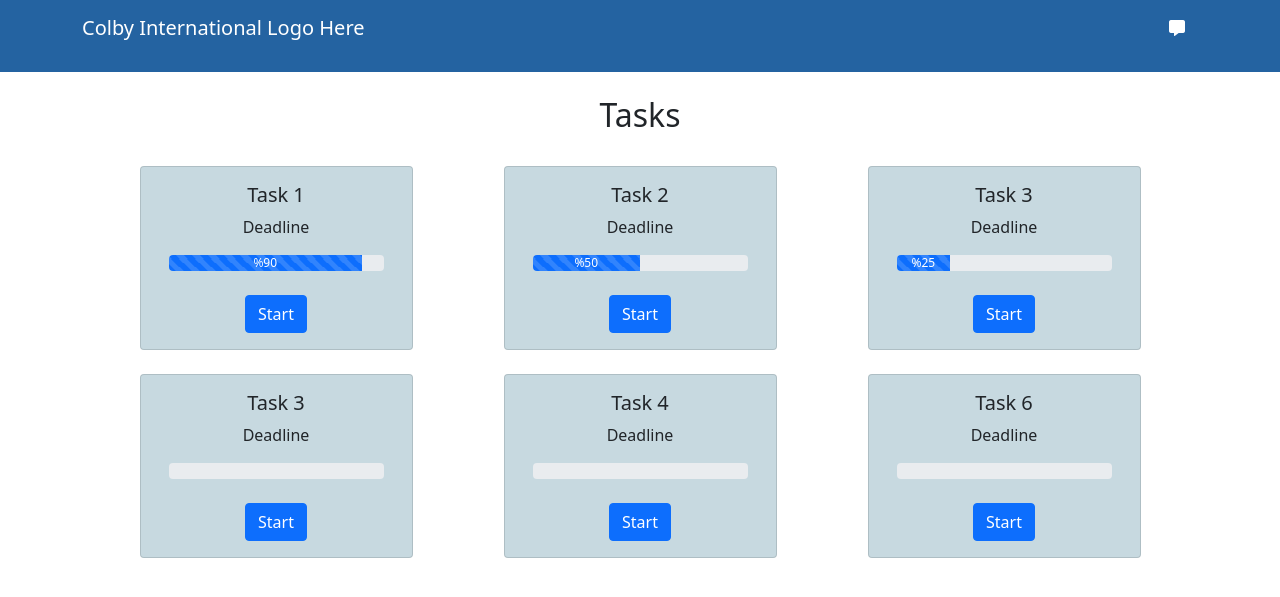
After one commit to atakanerefe/International-Colby-Copy, a Flask app: template templates/task.html in a window 1280 px wide. The commit adds this page. Shown: the top 597 px of the page. Run offline with Flask 3, Linux system fonts and the light colour scheme; the template is opened without the code that fills it, so the values that code supplies are empty.

Commit message:
Task and Sub-Task Pages

```diff
--- a/app.py
+++ b/app.py
@@ -1,4 +1,4 @@
-from flask import Flask, Blueprint, redirect, url_for, session, request, jsonify
+from flask import Flask, Blueprint, redirect, url_for, session, request, jsonify, render_template
 from flask_login import LoginManager
 from flask_oauthlib.client import OAuth
 from models import db, User
@@ -34,7 +34,7 @@ google = oauth.remote_app(
 def index():
     if 'google_token' in session:
         me = google.get('userinfo')
-        return jsonify({'data': me.data})
+        return render_template('subTask.html')
     return 'Hello! Log in with your Google account: <a href="/login">Log in</a>'
 
 @app.route('/login')
@@ -52,17 +52,21 @@ def authorized():
     # Here, 'me.data' contains user information.
     # You can perform registration process using this information if needed.
 
-    return redirect(url_for('index'))
+    return redirect(url_for('subTask'))
 
 @app.route('/logout')
 def logout():
     session.pop('google_token', None)
-    return redirect(url_for('index'))\
+    return redirect(url_for('index'))
 
 @google.tokengetter
 def get_google_oauth_token():
     return session.get('google_token')
 
+@app.route('/subTask')
+def steps():
+    return render_template('subTask.html')
+
 if __name__ == '__main__':
     with app.app_context():
         db.create_all()  # Create tables (if not created)
--- a/templates/bootstrapTemplete.html
+++ b/templates/bootstrapTemplete.html
@@ -12,11 +12,10 @@
 
     <!-- Font Awesome CSS-->
     <link rel="stylesheet" href="https://cdnjs.cloudflare.com/ajax/libs/font-awesome/6.5.2/css/all.min.css">
-    <title>Atakan Erefe</title>
+    <title>Colby International Office Form Helper</title>
 </head>
 
 <body>
-
 
   <script src="https://cdn.jsdelivr.net/npm/bootstrap@5.0.2/dist/js/bootstrap.bundle.min.js"
   integrity="sha384-MrcW6ZMFYlzcLA8Nl+NtUVF0sA7MsXsP1UyJoMp4YLEuNSfAP+JcXn/tWtIaxVXM"
--- /dev/null
+++ b/templates/task.html
@@ -0,0 +1,105 @@
+<!doctype html>
+<html lang="en">
+
+<head>
+    <!-- Required meta tags -->
+    <meta charset="utf-8">
+    <meta name="viewport" content="width=device-width, initial-scale=1">
+
+    <!-- Bootstrap CSS -->
+    <link href="https://cdn.jsdelivr.net/npm/bootstrap@5.0.2/dist/css/bootstrap.min.css" rel="stylesheet"
+        integrity="sha384-EVSTQN3/azprG1Anm3QDgpJLIm9Nao0Yz1ztcQTwFspd3yD65VohhpuuCOmLASjC" crossorigin="anonymous">
+
+    <!-- Font Awesome CSS-->
+    <link rel="stylesheet" href="https://cdnjs.cloudflare.com/ajax/libs/font-awesome/6.5.2/css/all.min.css">
+    <title>Colby International Office Form Helper</title>
+</head>
+
+<body>
+    <nav class="navbar navbar-expand-lg navbar-dark pb-4" style="background: #2463A1;">
+        <div class="container">
+            <a class="navbar-brand" href="main.html">Colby International Logo Here</a>
+            <button class="btn nav-item">
+                <i class="fa-solid fa-message " style="color: white;"></i>
+            </button>
+        </div>
+    </nav>
+
+    <content class="container row mx-auto mt-4">
+        <h5 class="text-center h2 pb-4">Tasks</h5>
+        <div class="m-auto col-lg-3 text-center card" style="background: #C7D9E0;">
+            <div class="card-body">
+                <h5 class="card-title">Task 1</h5>
+                <p class="card-text">Deadline</p>
+                <div class="progress" role="progressbar" aria-label="Basic example" aria-valuenow="0" aria-valuemin="0" aria-valuemax="100">
+                    <div class="progress-bar progress-bar-striped progress-bar-animated" style="width: 90%">%90</div>
+                </div>
+
+                <button class="btn btn-primary mt-4">Start</button>
+            </div>
+        </div>
+        <div class="m-auto col-lg-3 text-center card" style="background: #C7D9E0;">
+            <div class="card-body">
+                <h5 class="card-title">Task 2</h5>
+                <p class="card-text">Deadline</p>
+                <div class="progress" role="progressbar" aria-label="Basic example" aria-valuenow="0" aria-valuemin="0" aria-valuemax="100">
+                    <div class="progress-bar progress-bar-striped progress-bar-animated" style="width: 50%">%50</div>
+                </div>
+
+                <button class="btn btn-primary mt-4">Start</button>
+            </div>
+        </div>
+        <div class="m-auto col-lg-3 text-center card" style="background: #C7D9E0;">
+            <div class="card-body">
+                <h5 class="card-title">Task 3</h5>
+                <p class="card-text">Deadline</p>
+                <div class="progress" role="progressbar" aria-label="Basic example" aria-valuenow="0" aria-valuemin="0" aria-valuemax="100">
+                    <div class="progress-bar progress-bar-striped progress-bar-animated" style="width: 25%">%25</div>
+                </div>
+
+                <button class="btn btn-primary mt-4">Start</button>
+            </div>
+        </div>
+    </content>
+
+    <content class="container row mx-auto mt-4">
+        <div class="m-auto col-lg-3 text-center card" style="background: #C7D9E0;">
+            <div class="card-body">
+                <h5 class="card-title">Task 3</h5>
+                <p class="card-text">Deadline</p>
+                <div class="progress" role="progressbar" aria-label="Basic example" aria-valuenow="0" aria-valuemin="0" aria-valuemax="100">
+                    <div class="progress-bar progress-bar-striped progress-bar-animated" style="width: 0%">%0</div>
+                </div>
+
+                <button class="btn btn-primary mt-4">Start</button>
+            </div>
+        </div>
+        <div class="m-auto col-lg-3 text-center card" style="background: #C7D9E0;">
+            <div class="card-body">
+                <h5 class="card-title">Task 4</h5>
+                <p class="card-text">Deadline</p>
+                <div class="progress" role="progressbar" aria-label="Basic example" aria-valuenow="0" aria-valuemin="0" aria-valuemax="100">
+                    <div class="progress-bar progress-bar-striped progress-bar-animated" style="width: 0%">%0</div>
+                </div>
+
+                <button class="btn btn-primary mt-4">Start</button>
+            </div>
+        </div>
+        <div class="m-auto col-lg-3 text-center card" style="background: #C7D9E0;">
+            <div class="card-body">
+                <h5 class="card-title">Task 6</h5>
+                <p class="card-text">Deadline</p>
+                <div class="progress" role="progressbar" aria-label="Basic example" aria-valuenow="0" aria-valuemin="0" aria-valuemax="100">
+                    <div class="progress-bar progress-bar-striped progress-bar-animated" style="width: 0%">%0</div>
+                </div>
+
+                <button class="btn btn-primary mt-4">Start</button>
+            </div>
+        </div>
+    </content>
+
+
+    <script src="https://cdn.jsdelivr.net/npm/bootstrap@5.0.2/dist/js/bootstrap.bundle.min.js"
+    integrity="sha384-MrcW6ZMFYlzcLA8Nl+NtUVF0sA7MsXsP1UyJoMp4YLEuNSfAP+JcXn/tWtIaxVXM"
+    crossorigin="anonymous"></script>
+</body>
```
Also changed, not shown: templates/subTask.html (+61 -1 lines), instance/mydatabase.db.
